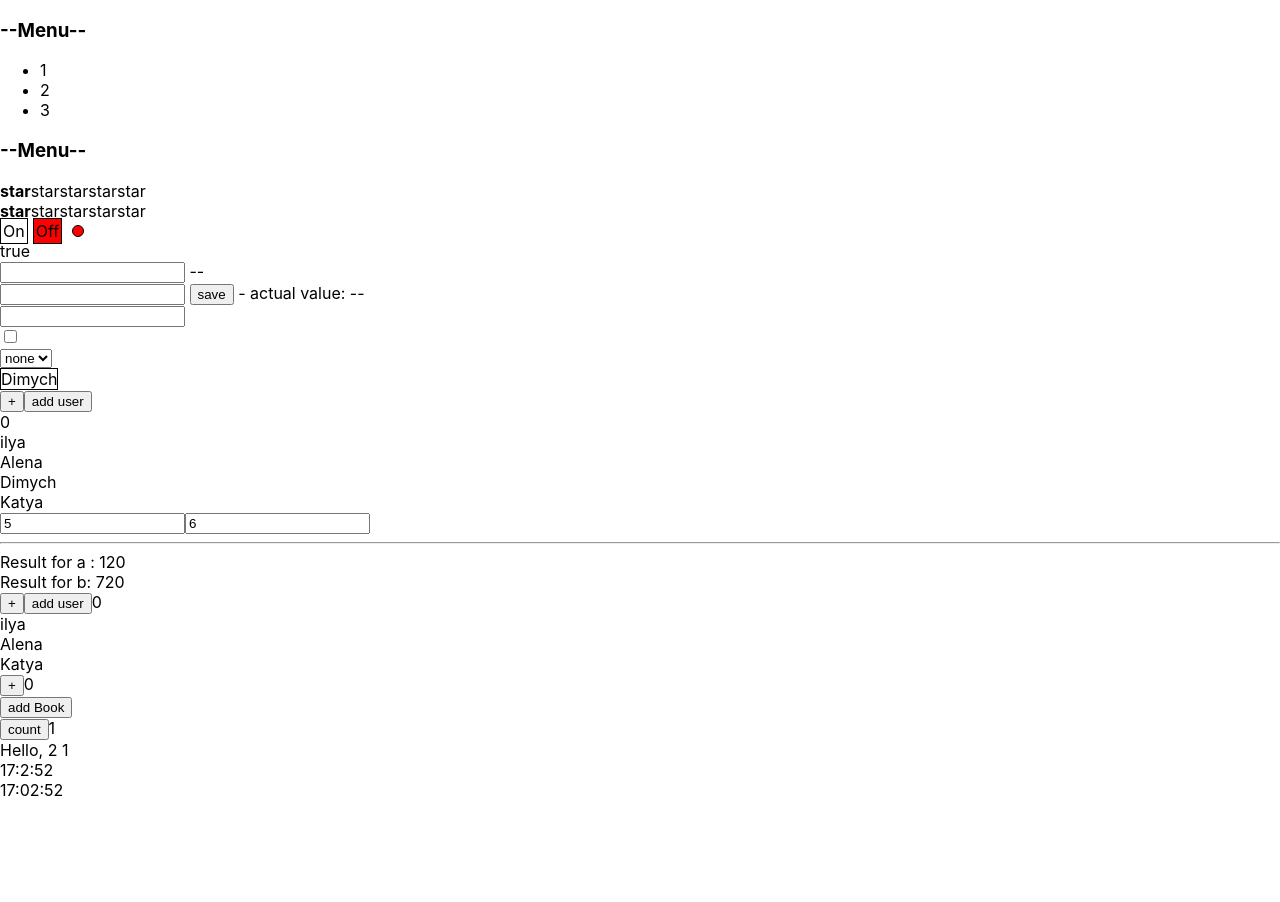
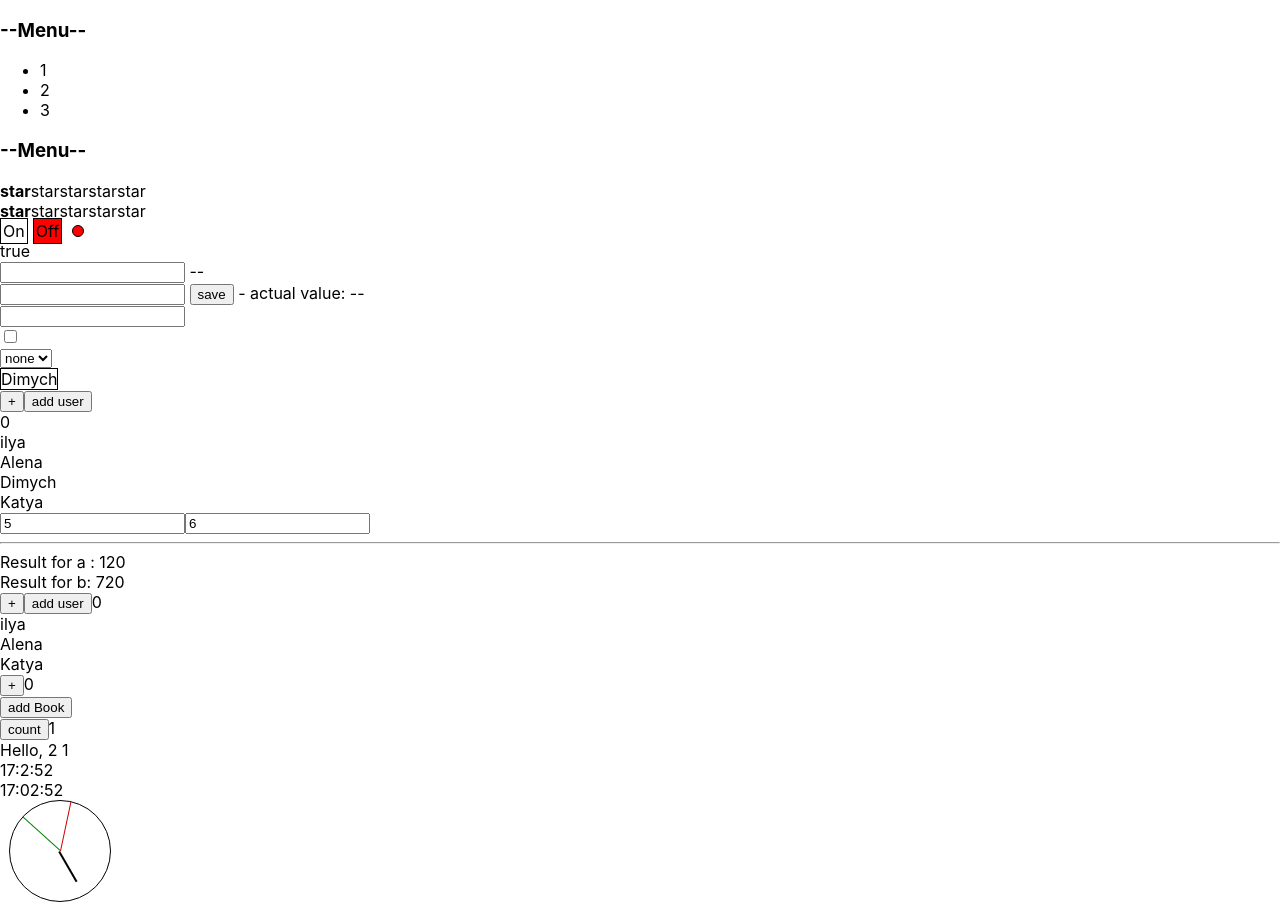
Before and after one commit to IlyaGab/React-podrobno, a React (Create React App) app: page / in a window 1280 px wide. Before the commit the page ends 800 px from the top, so only its background shows below. Built offline with nearby package versions, Linux system fonts and the light colour scheme.

Commit message:
add AnalogClock task

```diff
--- a/src/App.tsx
+++ b/src/App.tsx
@@ -16,6 +16,7 @@ import UseCallback from './Components/useCallback/UseCallback';
 import UseState from './Components/UseState/UseState';
 import UseEffect, { SetTimeoutExample, TimeExample} from './Components/UseEffect/UseEffect';
 import Clock from './Components/Clock/Clock';
+import AnalogClock from './Components/AnalogClock/AnalogClock';
 
 
 
@@ -52,6 +53,7 @@ function App() {
             <SetTimeoutExample/>
             <TimeExample/>
             <Clock/>
+            <AnalogClock/>
         </div>
     );
 }
--- /dev/null
+++ b/src/Components/AnalogClock/AnalogClock.module.css
@@ -0,0 +1,37 @@
+.clock {
+    width: 120px;
+    text-align: center;
+    display: flex;
+    flex-direction: column;
+    align-items: center;
+}
+.clock .digital-clock {
+    padding: 10px;
+}
+.clock .analog-clock {
+    width: 100px;
+    height: 100px;
+    border: solid 1px #000;
+    border-radius: 50%;
+    position: relative;
+    background: #fff;
+}
+.clock .analog-clock .dial {
+    position: absolute;
+    left: 50%;
+    width: 50px;
+    height: 50px;
+    transform-origin: bottom left;
+}
+.clock .analog-clock .dial.seconds {
+    border-left: solid 1px green;
+}
+.clock .analog-clock .dial.minutes {
+    border-left: solid 1px #c00;
+}
+.clock .analog-clock .dial.hours {
+    width: 35px;
+    height: 35px;
+    top: 15px;
+    border-left: solid 2px #000;
+}
--- /dev/null
+++ b/src/Components/AnalogClock/AnalogClock.tsx
@@ -0,0 +1,37 @@
+import React, {useEffect, useState} from 'react';
+import styles from './AnalogClock.module.css';
+
+const AnalogClock = () => {
+    const [date, setDate] = useState(new Date())
+
+    useEffect(() => {
+        const intevalId = setInterval(() => {
+            console.log('Tick')
+            setDate(new Date())
+        }, 1000)
+        return () => {
+            clearInterval(intevalId)
+        }
+    }, [])
+
+    const secondsStyle = {
+        transform: `rotate(${date.getSeconds() * 6}deg)`
+    };
+    const minutesStyle = {
+        transform: `rotate(${date.getMinutes() * 6}deg)`
+    };
+    const hoursStyle = {
+        transform: `rotate(${date.getHours() * 30}deg)`
+    };
+    return (
+        <div className={styles.clock}>
+            <div className={styles["analog-clock"]}>
+                <div className={`${styles.dial} ${styles.seconds}`} style={secondsStyle} />
+                <div className={`${styles.dial} ${styles.minutes}`} style={minutesStyle} />
+                <div className={`${styles.dial} ${styles.hours}`} style={hoursStyle} />
+            </div>
+        </div>
+    );
+}
+
+            export default AnalogClock;
```
